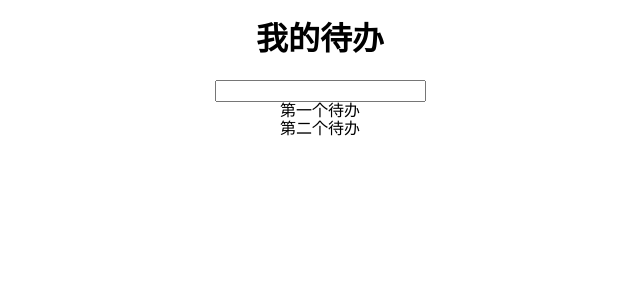
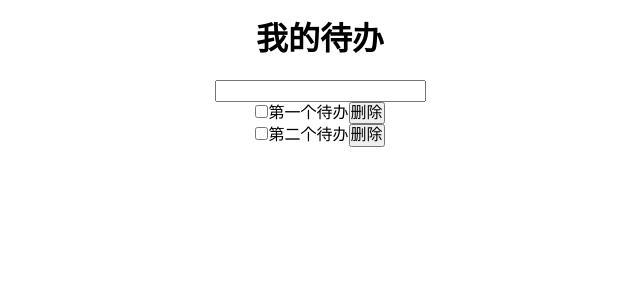
Before and after one commit to 977106024/react-app, a React (Create React App) app: page / in a window 1280 px wide. Shown: the top 300 px of the page, without its empty margins (320-960 px from the left). Built offline with nearby package versions, Linux system fonts and the light colour scheme.

Commit message:
基本功能完成

```diff
--- a/src/App.js
+++ b/src/App.js
@@ -17,10 +17,14 @@
     }
   }
   render() {
-    let todos = this.state.todoList.map((item,index)=>{
+    let todos = this.state.todoList
+    .filter((item)=>!item.deleted)
+    .map((item,index)=>{
       return (
         <li key={index}>
-          <TodoItem todo={item}/>
+          <TodoItem todo={item}
+          onToggle={this.toggle.bind(this)}
+          onDelete={this.delete.bind(this)}/>
         </li>
       )
     })
@@ -37,6 +41,10 @@
         </ol>
       </div>
     );
+  }
+  toggle(e,todo){
+    todo.status = todo.status === 'completed' ? '':'completed'
+    this.setState(this.state)
   }
   changeTitle(event){
     this.setState({
@@ -56,6 +64,10 @@
       todoList:this.state.todoList
     })
   }
+  delete(event,todo){
+    todo.deleted = true
+    this.setState(this.state)
+  }
 }
 
 export default App;
--- a/src/TodoItem.js
+++ b/src/TodoItem.js
@@ -2,6 +2,19 @@
 
 export default class TodoItem extends Component {
   render() {
-    return <div>{this.props.todo.title}</div>
+    return (
+      <div>
+        <input type="checkbox" checked={this.props.todo.status === 'completed'}
+        onChange={this.toggle.bind(this)}/>
+        {this.props.todo.title}
+        <button onClick={this.delete.bind(this)}>删除</button>
+      </div>
+    )
+  }
+  toggle(e){
+    this.props.onToggle(e,this.props.todo)
+  }
+  delete(e){
+    this.props.onDelete(e,this.props.todo)
   }
 }
```
